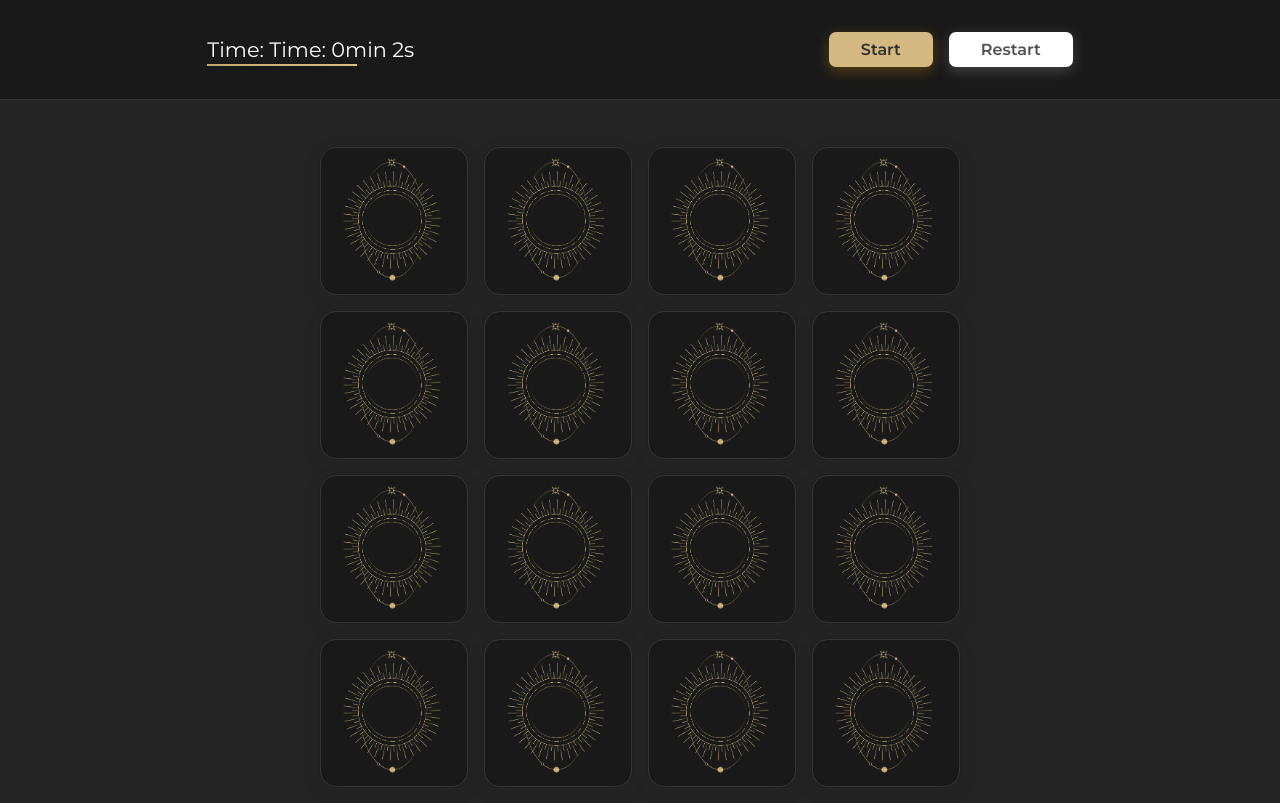
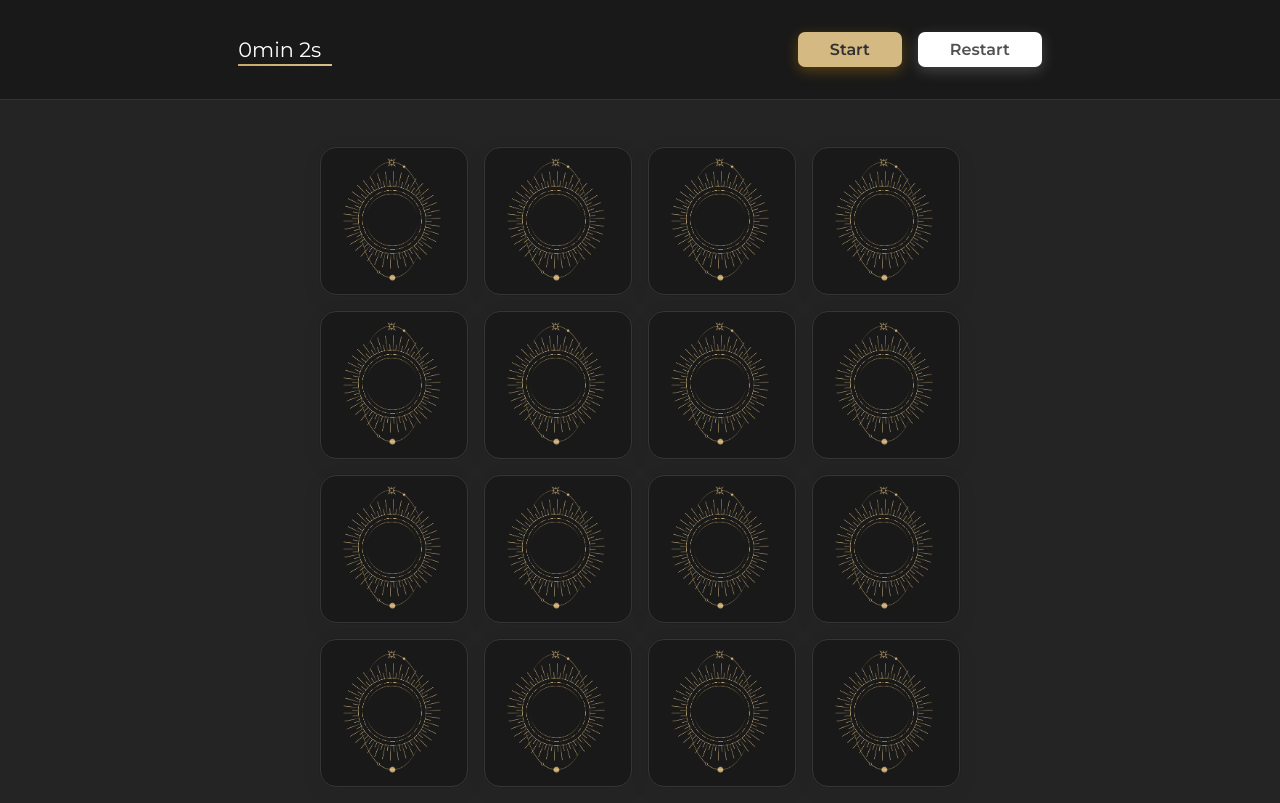
Before and after one commit to s-todorova/FMI-FrontEnd-2021, a plain HTML site: page Memory Game/game.html in a window 1280 px wide. Both pictures are taken after a click on the button "Start". Drawn offline with Linux system fonts and the light colour scheme.

Commit message:
fix timer

```diff
--- a/Memory Game/game.css
+++ b/Memory Game/game.css
@@ -36,7 +36,7 @@ body {
   top: 1.7rem;
   left: 0;
   height: 2px;
-  width: 7.2em;
+  width: 4.5em;
   background: linear-gradient(270deg, #ddc491, #946a15);
   background-size: 400% 400%;
 
@@ -259,3 +259,10 @@ img {
     width: 90%;
   }
 }
+
+/* No less than 731, no greater than 1030px */
+@media (min-width: 731px) and (max-width: 1030px) {
+  .deck {
+    width: 80%;
+  }
+}
--- a/Memory Game/game.html
+++ b/Memory Game/game.html
@@ -21,7 +21,7 @@
   </head>
   <body>
     <header class="header">
-      <section class="timer">Time: <span id="timer">0min 0s</span></section>
+      <section class="timer"><span id="timer">0min 0s</span></section>
       <section class="actions">
         <button id="start-btn" class="btn btn--primary">Start</button>
         <button id="reset-btn" class="btn btn--secondary">Restart</button>
--- a/Memory Game/game.js
+++ b/Memory Game/game.js
@@ -156,7 +156,7 @@ function reset() {
 	timeStart = false;
 	seconds = 0;
 	minutes = 0;
-  timeCounter.innerHTML = `Time: 0min 0s` ;
+  timeCounter.innerHTML = `0min 0s` ;
 
 	matched = [];
 	opened = [];
@@ -173,7 +173,7 @@ const updateTimer = () => {
 				minutes++;
 				seconds = 0;
 			}
-		timeCounter.innerHTML = `Time: ${minutes}min ${seconds}s` ;
+		timeCounter.innerHTML = `<span>${minutes}min ${seconds}s</span>` ;
 	}, 1000);
 }
 
```
